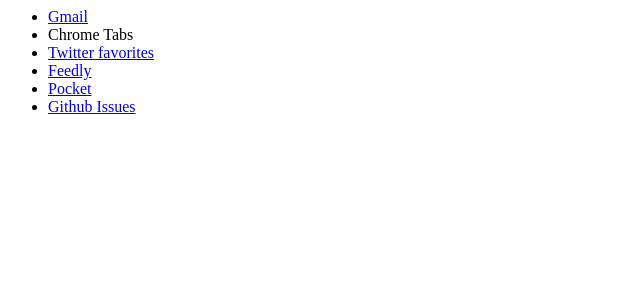
After one commit to Andersos/api.andersos.net, a Node project: template views/todo.hbs in a window 1280 px wide. The commit adds this page. Shown: the top 300 px of the page, without its empty margins (0-640 px from the left). Run offline with Node 20 templates, Linux system fonts and the light colour scheme; the template is opened without the code that fills it, so the values that code supplies are empty; some libraries are stand-ins or nearby versions.

Commit message:
Add todo page and pre-commit hook

```diff
--- a/package.json
+++ b/package.json
@@ -18,7 +18,7 @@
     "scripts": {
         "start": "node server.js",
         "start-dev": "forever -w server.js",
-        "test": ""
+        "test": "jshint server.js newrelic.js"
     },
     "dependencies": {
         "express": "4.x",
@@ -29,6 +29,8 @@
         "xml2js": "^0.4.4"
     },
     "devDependencies": {
-        "forever": "^0.11.1"
+        "forever": "^0.11.1",
+        "jshint": "^2.5.6",
+        "pre-commit": "0.0.9"
     }
 }
--- a/server.js
+++ b/server.js
@@ -20,6 +20,10 @@
 
 app.get('/', function(req, res){
     res.render('index');
+});
+
+app.get('/todo', function(req, res){
+    res.render('todo');
 });
 
 app.get('/api', function(req, res){
--- a/views/_layouts/default.hbs
+++ b/views/_layouts/default.hbs
@@ -1,4 +1,4 @@
-<!doctype html>
+<!DOCTYPE html>
 <html lang="en">
 <head>
     <title>{{{block "title"}}}</title>
@@ -8,7 +8,7 @@
     <link rel="stylesheet" href="//maxcdn.bootstrapcdn.com/bootstrap/3.2.0/css/bootstrap.min.css">
 </head>
 <body>
-    <div class="container-fluid">
+    <div class="container">
         {{{body}}}
     </div>
 </body>
--- /dev/null
+++ b/views/todo.hbs
@@ -0,0 +1,12 @@
+{{#contentFor "title"}}
+TODO
+{{/contentFor}}
+
+<ul>
+    <li><a href="mail.google.com">Gmail</a></li>
+    <li>Chrome Tabs</li>
+    <li><a href="https://twitter.com/favorites">Twitter favorites</a></li>
+    <li><a href="feedly.com/">Feedly</a></li>
+    <li><a href="http://getpocket.com/a/queue/">Pocket</a></li>
+    <li><a href="https://github.com/issues">Github Issues</a></li>
+</ul>
```
Also changed, not shown: README.md.
